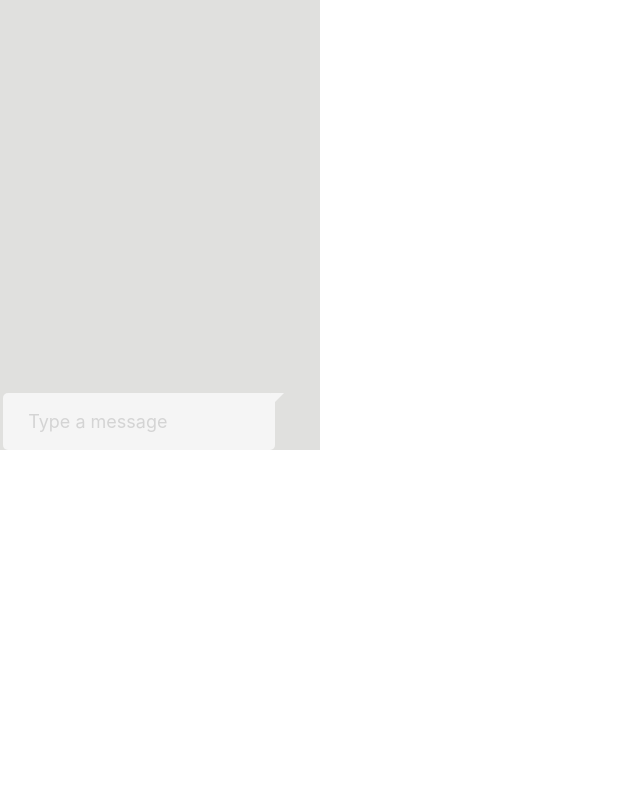
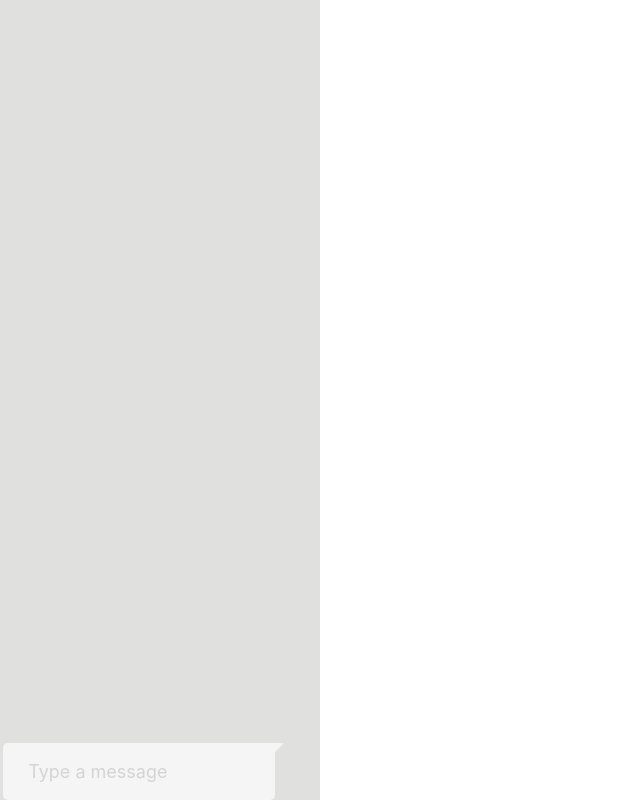
Before and after one commit to Melanie-Nesteruk/fp_website, a Flask app: page /messenger in a window 1280 px wide. Shown: the whole page, without its empty margins (0-640 px from the left). Run offline with Flask 2, Linux system fonts and the light colour scheme; some libraries are stand-ins or nearby versions.

Commit message:
messenger version 2.0

```diff
--- a/app/templates/messenger.html
+++ b/app/templates/messenger.html
@@ -69,7 +69,7 @@
     padding-right:10px;
 }
 .macro{
-    margin-top:5px;width:85%;border-radius:5px;padding:5px;display:flex;
+    margin-bottom:5px;margin-top:5px;width:85%;border-radius:5px;padding:5px;display:flex;
 }
 .msj-rta{
     float:right;background:whitesmoke;
@@ -79,7 +79,7 @@
 }
 .frame{
     background:#e0e0de;
-    height:450px;
+    height:100%;
     overflow:hidden;
     padding:0;
 }
```
